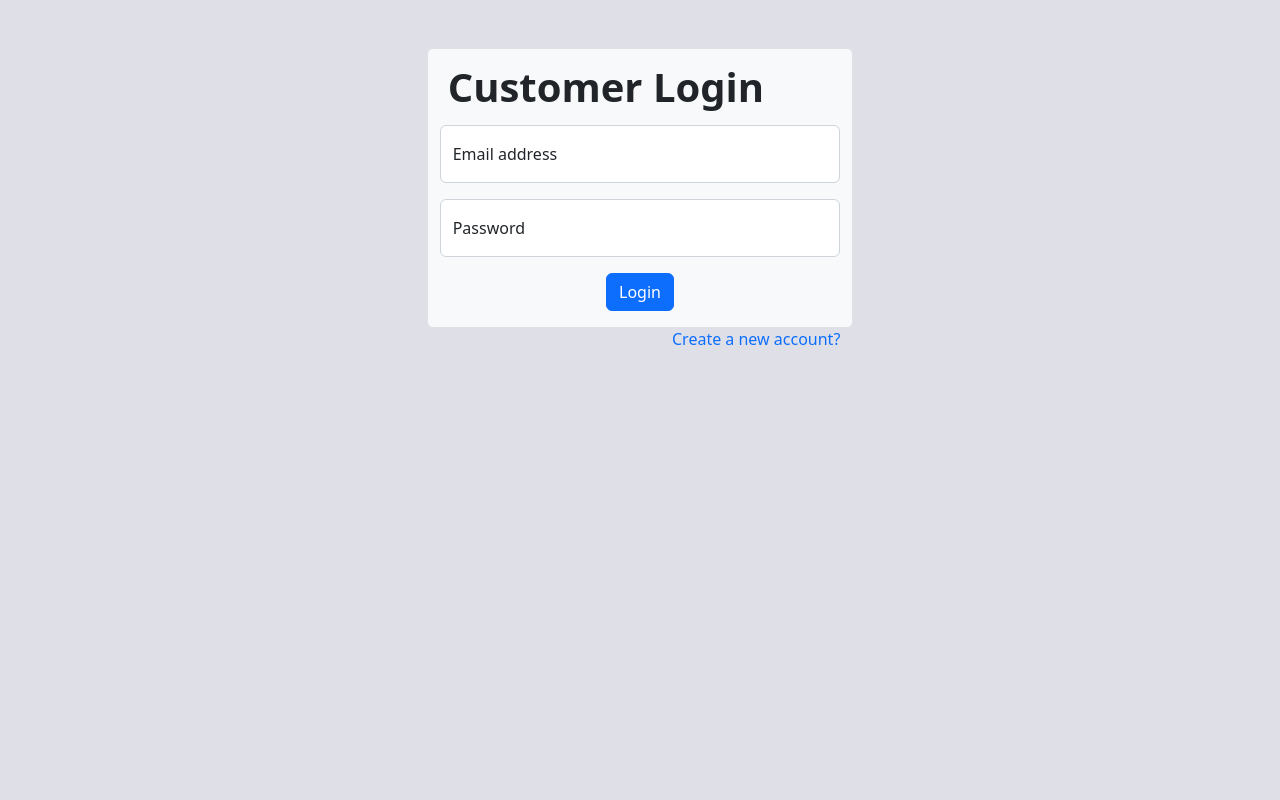
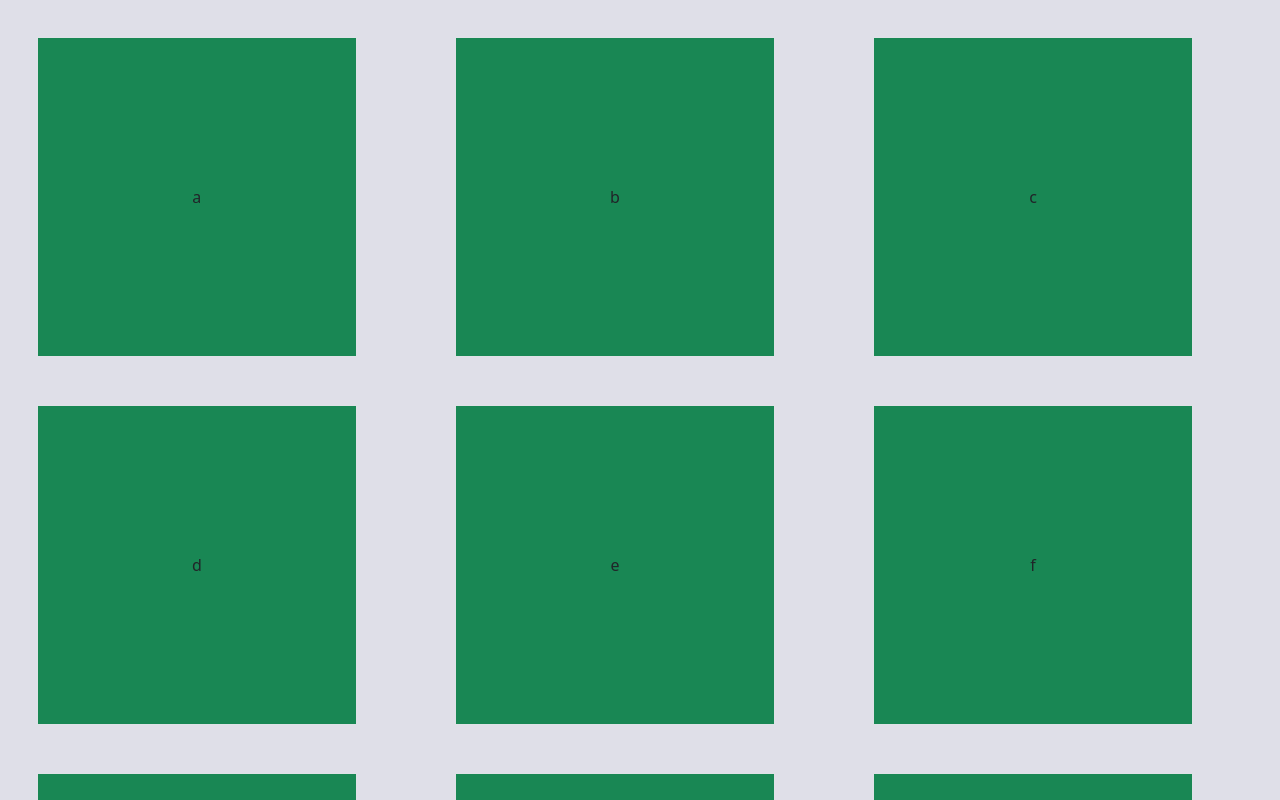
Before and after one commit to Vatsu919/pomato, a React (Create React App) app: page / in a window 1280 px wide. Shown: the top 800 px of the page. Built offline with nearby package versions, Linux system fonts and the light colour scheme.

Commit message:
restuarant card

```diff
--- a/package.json
+++ b/package.json
@@ -12,6 +12,7 @@
     "react": "^18.2.0",
     "react-bootstrap": "^2.4.0",
     "react-dom": "^18.2.0",
+    "react-infinite-scroll-component": "^6.1.0",
     "react-redux": "^8.0.2",
     "react-router-dom": "^6.3.0",
     "react-scripts": "5.0.1",
--- a/src/App.js
+++ b/src/App.js
@@ -7,6 +7,7 @@ import ManagerAuthForm from './components/ManagerAuthForm/ManagerAuthForm';
 import Home from './components/Home/Home';
 
 
+
 function App() {
   const user = useSelector(state=> state.user);
   console.log(user);
@@ -14,11 +15,11 @@ function App() {
     <>
 
 
-        <Routes>
+        { <Routes>
           <Route path='/' element={(user.authData)?<Home />:<CustomerAuthForm />} />
           <Route path='/customerAuth' element={<CustomerAuthForm />} />
           <Route path='/restaurantManagerAuth' element={<ManagerAuthForm />} />
-        </Routes>
+        </Routes> }
 
     </>
   );
--- /dev/null
+++ b/src/components/Restuarant.jsx
@@ -0,0 +1,53 @@
+import React, { useState } from 'react';
+import InfiniteScroll from 'react-infinite-scroll-component';
+
+function Restuarant(props)
+{
+    const data = props.restuarantList.map((restuarantname) => <section style={{ width: "25vw", height: "25vw" }} className=' bg-success border m-4 d-flex align-items-center justify-content-center '>{restuarantname}</section>);
+    console.log(data);
+    const [count, setCount] = useState({ prev: 0, next: 9 });
+    // console.log(count);
+     const [hasMore, setHasMore] = useState(true);
+     const [current, setCurrent] = useState(data.slice(count.prev, count.next));
+    //  console.log(current);
+     const getMoreData = () => {
+         if (current.length === data.length) {
+           setHasMore(false);
+           return;
+         }
+         setTimeout(() => {
+             setCurrent(current.concat(data.slice(count.prev + 9, count.next + 9)))
+         }, 1000)
+           setCount((prevState) => ({ prev: prevState.prev + 9, next: prevState.next + 9 }))
+     }
+    console.log('fvr', count);
+
+        return (
+            <InfiniteScroll dataLength={current.length} next={getMoreData} hasMore={hasMore} >
+                <div style={{ display: 'grid', gridTemplateColumns: 'auto auto auto', padding:"1vw"}}>
+                    {current}
+              </div>
+            </InfiniteScroll>
+          );
+
+
+
+
+
+
+
+
+
+    // return (
+    //     <>
+    //     <div style={{display:'grid' , gridTemplateColumns:"auto auto auto",width:"20vw" , marginTop:'10vw',marginLeft:'35vw'}} className="conatiner " >
+    //         {rests}
+    //         </div>
+    //         <div className='text-center'>
+    //         <a style={{ border: '1px solid black ' , borderTopStyle:'none' , textDecoration:'none'}} href="" className='rounded' >v List more</a>
+    //         </div>
+    //     </>
+
+    // );
+}
+export default Restuarant;
--- a/src/index.js
+++ b/src/index.js
@@ -8,19 +8,22 @@ import rootReducer from './reducers/index.js';
 import thunk from 'redux-thunk';
 import { createStore,applyMiddleware,compose } from 'redux';
 import { Provider } from 'react-redux';
+import Restuarant from './components/Restuarant';
 
 const store = createStore(rootReducer, compose(applyMiddleware(thunk)));
 
 
 const root = ReactDOM.createRoot(document.getElementById('root'));
+const a = ['a', 'b', 'c','d','e','f','g','h','i','j'];
 root.render(
-  <React.StrictMode>
-    <Provider store={store}>
-    <BrowserRouter>
-    <App />
-    </BrowserRouter>
-    </Provider>
-  </React.StrictMode>
+  // <React.StrictMode>
+  //   <Provider store={store}>
+  //   <BrowserRouter>
+  //   <App />
+  //   </BrowserRouter>
+  //   </Provider>
+  // </React.StrictMode>
+  <Restuarant restuarantList = { a } />
 );
 
 // If you want to start measuring performance in your app, pass a function
```
Also changed, not shown: 1 other file (tests, documents, lock files or other folders).
